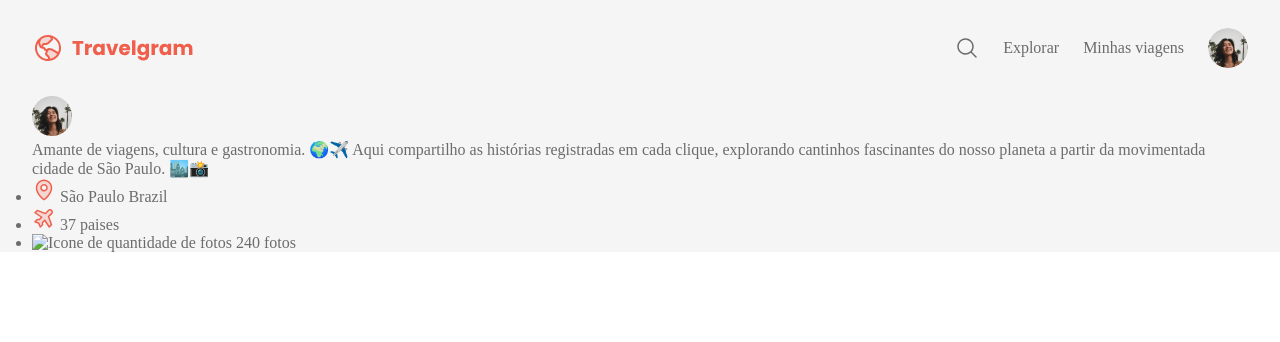
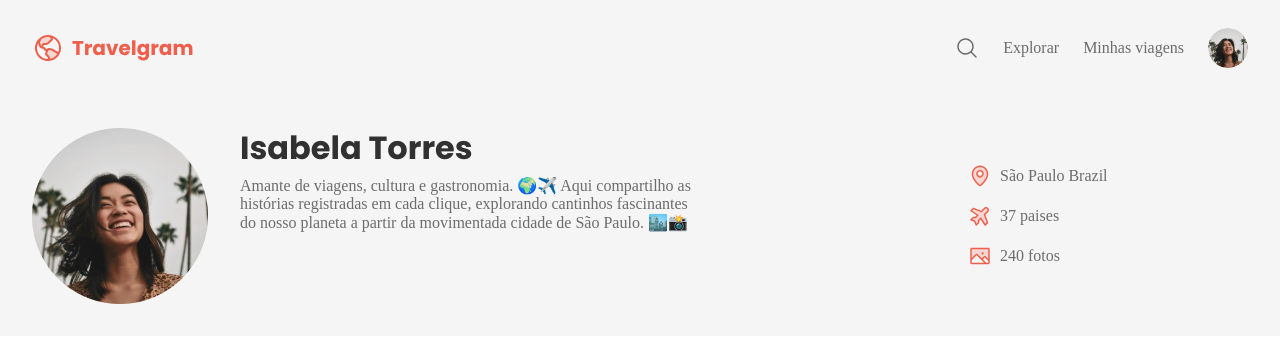
Before and after one commit to JonasLProgramador/travelgram_rocket, a plain HTML site: page index.html in a window 1280 px wide. Drawn offline with Linux system fonts and the light colour scheme.

Commit message:
:sparkles: feat:  implement the estilizaitons for header and navegation

```diff
--- a/index.html
+++ b/index.html
@@ -43,13 +43,15 @@
         <div class="container">
           <div id="profile">
             <img
-              src="./assets/images/Profile pic.png"
+              src="./assets/images/Profile_correct pic.png"
               alt="Imagem Isabela Torres"
             />
             <div>
+              <h1>Isabela Torres</h1>
               <p>
-                Amante de viagens, cultura e gastronomia. 🌍✈️ Aqui compartilho
-                as histórias registradas em cada clique, explorando cantinhos
+                Amante de viagens, cultura e gastronomia.
+                🌍✈️
+                Aqui compartilho     as histórias registradas em cada clique, explorando cantinhos
                 fascinantes do nosso planeta a partir da movimentada cidade de
                 São Paulo. 🏙️📸
               </p>
@@ -61,11 +63,17 @@
               <span>São Paulo Brazil</span>
             </li>
             <li>
-              <img src="./assets/icons/AirplaneTilt.svg" alt="Icone de quantidade de paises visitados" />
+              <img
+                src="./assets/icons/AirplaneTilt.svg"
+                alt="Icone de quantidade de paises visitados"
+              />
               <span>37 paises</span>
             </li>
             <li>
-              <img src="./assets/icons/" alt="Icone de  quantidade de fotos" />
+              <img
+                src="./assets/icons/Image.svg"
+                alt="Icone de  quantidade de fotos"
+              />
               <span>240 fotos</span>
             </li>
           </ul>
--- a/styles/global.css
+++ b/styles/global.css
@@ -35,7 +35,7 @@ a:hover{
 
 .container{
     padding-inline: 32px;
-    max-width: 1280px;
+    width: 100%;
     margin-inline: auto;
 }
 .bg-surface-color{
--- /dev/null
+++ b/styles/header.css
@@ -0,0 +1,42 @@
+header{
+    padding-block: 32px;
+}
+header .container{
+ display: flex;
+ justify-content: space-between;
+ align-items: center;
+
+}
+#profile{
+    display: flex;
+    gap:32px;
+
+}
+
+#profile > div{
+    max-width: 29rem;
+}
+#profile h1{
+    color: var(--text-color-primary);
+    font: var(--text-lg);
+    margin-bottom: 8px;
+}
+
+#profile p{
+    font:var(--text-md) ;
+
+}
+
+#info{
+    list-style: none;
+    display: flex;
+    flex-direction: column;
+    gap:16px;
+    width: 17.5rem;
+}
+
+#info li{
+    display: flex;
+    align-items:  center;
+    gap: 8px;
+}
--- a/styles/index.css
+++ b/styles/index.css
@@ -1,2 +1,3 @@
 @import url(global.css);
 @import url(nav.css);
+@import url(header.css);
--- a/styles/nav.css
+++ b/styles/nav.css
@@ -1,4 +1,4 @@
-nav{
+nav {
   display: flex;
   justify-content: space-between;
   align-items: center;
@@ -6,16 +6,15 @@ nav{
   padding-block: 20px;
 }
 
-nav ul{
+nav ul {
   list-style: none;
   display: flex;
   align-items: center;
   gap: 24px;
   padding-block: 8px;
 }
-nav ul li:last-child img{
+nav ul li:last-child img {
   width: 40px;
   height: 40px;
-    object-fit: cover;
   border-radius: 50%;
 }
```
Also changed, not shown: assets/images/Profile_correct pic.png (added). Lines whose indentation alone changed are shown as unchanged.
